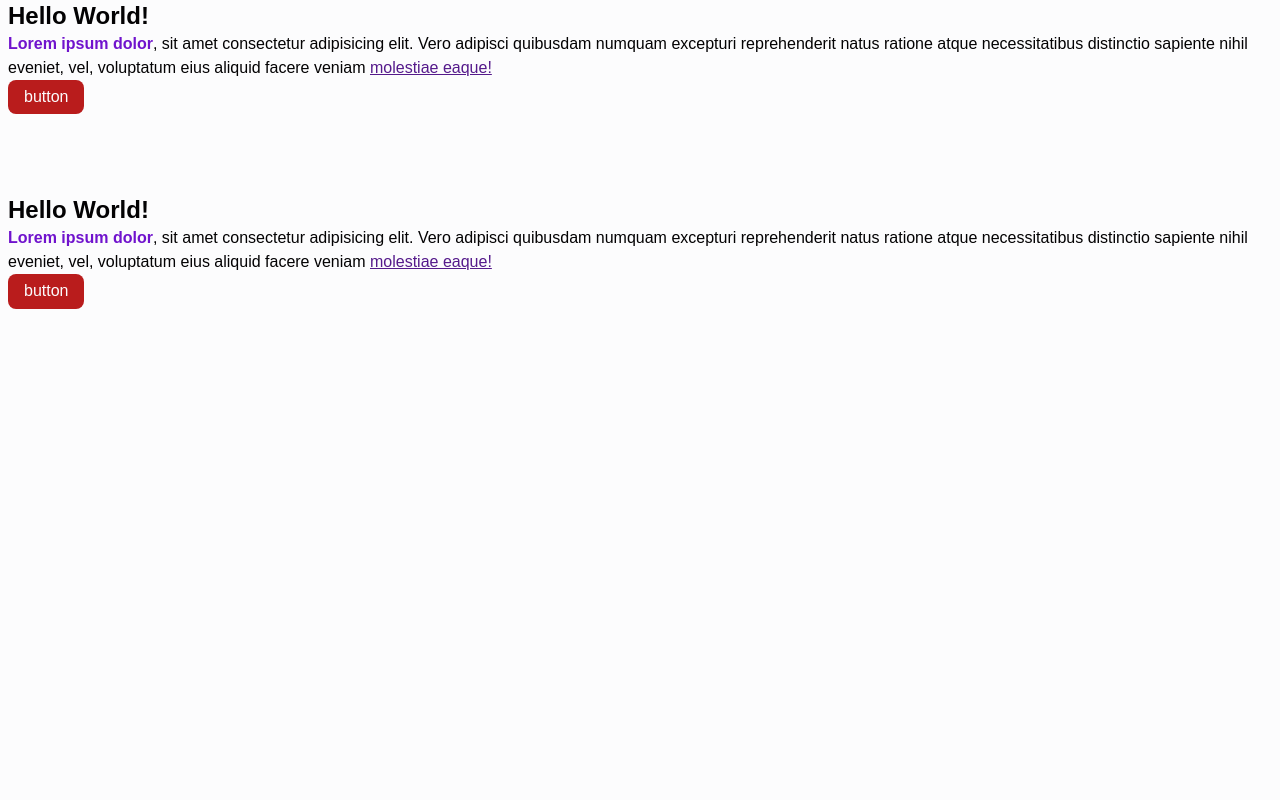
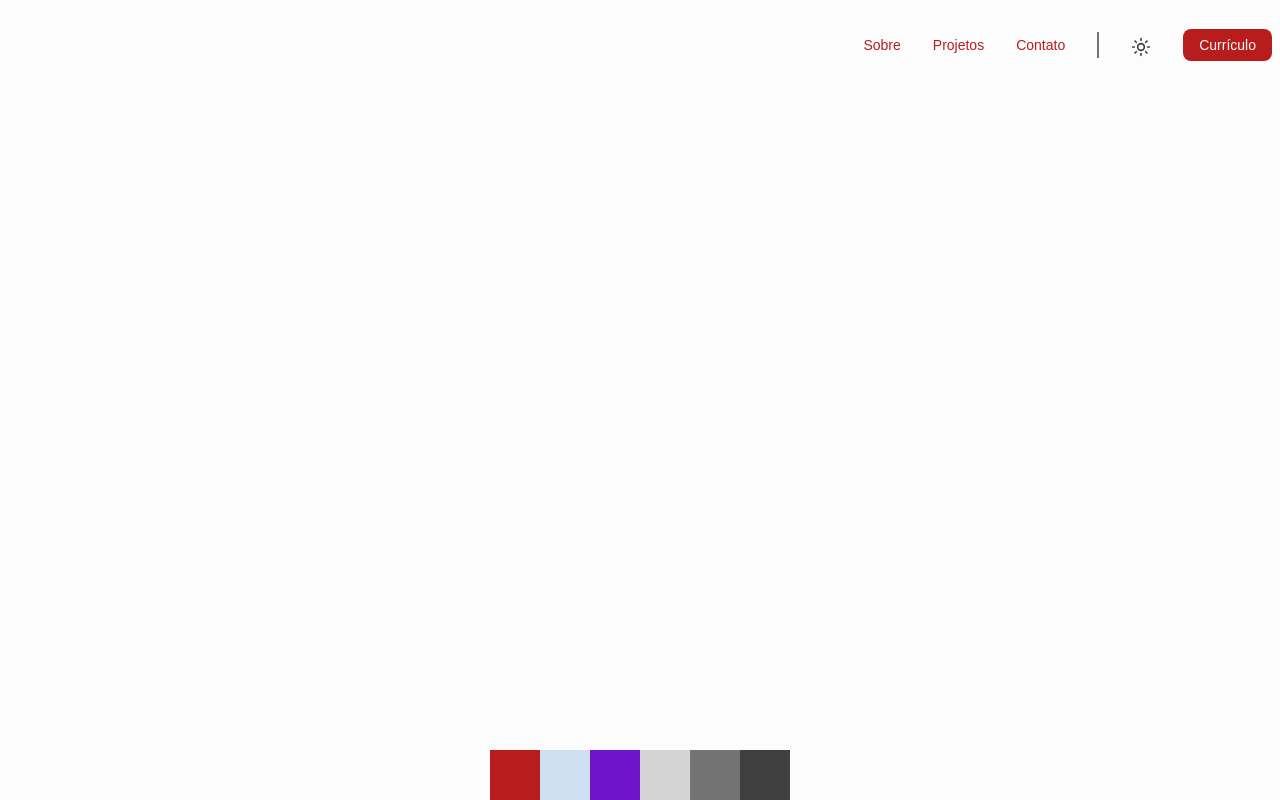
Before and after one commit to codi-Andre/old-portfolio, a website built with Vite: page index.html in a window 1280 px wide. Built offline with nearby package versions, Linux system fonts and the light colour scheme; a web font is replaced by a local one.

Commit message:
feat: create nav menu

```diff
--- a/index.html
+++ b/index.html
@@ -1,5 +1,5 @@
 <!DOCTYPE html>
-<html lang="en">
+<html lang="pt-BR">
   <head>
     <meta charset="UTF-8" />
     <meta name="viewport" content="width=device-width, initial-scale=1.0" />
@@ -11,26 +11,75 @@
     <title>Portfolio</title>
   </head>
   <body>
-    <article class="container">
-      <h1>Hello World!</h1>
-      <p>
-        <strong>Lorem ipsum dolor</strong>, sit amet consectetur adipisicing
-        elit. Vero adipisci quibusdam numquam excepturi reprehenderit natus
-        ratione atque necessitatibus distinctio sapiente nihil eveniet, vel,
-        voluptatum eius aliquid facere veniam <a href="">molestiae eaque!</a>
-      </p>
-      <button class="btn">button</button>
-    </article>
-    <article class="container section">
-      <h1>Hello World!</h1>
-      <p>
-        <strong>Lorem ipsum dolor</strong>, sit amet consectetur adipisicing
-        elit. Vero adipisci quibusdam numquam excepturi reprehenderit natus
-        ratione atque necessitatibus distinctio sapiente nihil eveniet, vel,
-        voluptatum eius aliquid facere veniam <a href="">molestiae eaque!</a>
-      </p>
-      <button class="btn">button</button>
-    </article>
+    <header class="header container">
+      <nav>
+        <ul class="header__menu">
+          <li>
+            <a class="header__link" href="#about">Sobre</a>
+          </li>
+          <li>
+            <a class="header__link" href="#featured">Projetos</a>
+          </li>
+          <li>
+            <a class="header__link" href="#contact">Contato</a>
+          </li>
+          <li class="header__line"></li>
+          <li>
+            <button class="header__sun">
+              <svg
+                xmlns="http://www.w3.org/2000/svg"
+                width="24"
+                height="24"
+                viewBox="0 0 24 24"
+                fill="none"
+                stroke="currentColor"
+                stroke-width="2"
+                stroke-linecap="round"
+                stroke-linejoin="round"
+              >
+                <circle cx="12" cy="12" r="4" />
+                <path d="M12 2v2" />
+                <path d="M12 20v2" />
+                <path d="m4.93 4.93 1.41 1.41" />
+                <path d="m17.66 17.66 1.41 1.41" />
+                <path d="M2 12h2" />
+                <path d="M20 12h2" />
+                <path d="m6.34 17.66-1.41 1.41" />
+                <path d="m19.07 4.93-1.41 1.41" />
+              </svg>
+            </button>
+          </li>
+          <li>
+            <a href="#" class="header__resume btn">Currículo</a>
+          </li>
+        </ul>
+        <button class="header__bars">
+          <svg
+            xmlns="http://www.w3.org/2000/svg"
+            width="24"
+            height="24"
+            viewBox="0 0 24 24"
+            fill="none"
+            stroke="currentColor"
+            stroke-width="2"
+            stroke-linecap="round"
+            stroke-linejoin="round"
+          >
+            <line x1="4" x2="20" y1="12" y2="12" />
+            <line x1="4" x2="20" y1="6" y2="6" />
+            <line x1="4" x2="20" y1="18" y2="18" />
+          </svg>
+        </button>
+      </nav>
+    </header>
+    <footer class="pallette container">
+      <div class="pallette__color color1"></div>
+      <div class="pallette__color color2"></div>
+      <div class="pallette__color color3"></div>
+      <div class="pallette__color color4"></div>
+      <div class="pallette__color color5"></div>
+      <div class="pallette__color color6"></div>
+    </footer>
     <script type="module" src="./src/main.js"></script>
   </body>
 </html>
--- a/src/main.js
+++ b/src/main.js
@@ -1,3 +1,4 @@
 import "../styles/modern-normalize.css"
 import "../styles/style.css"
+import "../styles/components/header.css"
 import "../styles/utils.css"
--- /dev/null
+++ b/styles/components/header.css
@@ -0,0 +1,89 @@
+.header {
+  display: flex;
+  justify-content: flex-end;
+  align-items: center;
+  padding-top: 2rem;
+  padding-bottom: 2rem;
+}
+
+.header__menu {
+  display: none;
+}
+
+.header__bars {
+  color: var(--clr-dark);
+  width: var(--size-2xl);
+  height: var(--size-2xl);
+  display: block;
+}
+
+/* xs */
+/* @media (min-width: 475px) {} */
+
+/* sm */
+/* @media (min-width: 640px) {} */
+
+/* md */
+@media (min-width: 768px) {
+  .header__menu {
+    display: flex;
+    align-items: center;
+    list-style-type: none;
+    padding: 0;
+    gap: 2em;
+  }
+
+  .header__link {
+    font-size: var(--size-xs);
+    text-decoration: none;
+    font-weight: 500;
+    color: var(--clr-primary);
+    transition: color 0.3s;
+  }
+
+  .header__link:hover {
+    color: var(--clr-neutral500);
+  }
+
+  .header__line {
+    border: solid 1px var(--clr-neutral500);
+    padding-top: 1.5rem;
+  }
+
+  .header__sun {
+    display: block;
+    color: var(--clr-neutral700);
+    height: var(--size-base);
+    width: var(--size-base);
+  }
+
+  .header__resume {
+    font-size: var(--size-xs);
+  }
+
+  .header__bars {
+    display: none;
+  }
+}
+
+/* lg */
+@media (min-width: 1024px) {
+  .header__link {
+    font-size: var(--size-sm);
+  }
+
+  .header__sun {
+    width: var(--size-xl);
+    height: var(--size-xl);
+  }
+
+  .header__resume {
+    font-size: var(--size-sm);
+  }
+}
+
+/* xl */
+/* @media (min-width: 1280px) {} */
+
+/* 2xl */
+/* @media (min-width: 1536px) {} */
--- a/styles/style.css
+++ b/styles/style.css
@@ -21,8 +21,10 @@
   --clr-dark: #030203;
   --clr-primary: #b91c1c;
   --clr-secondary: #cfe0f2;
-  --clr-tertiary: #f3f3f4;
   --clr-accent: #7013cd;
+  --clr-neutral300: #d4d4d4;
+  --clr-neutral500: #737373;
+  --clr-neutral700: #404040;
 
   /* sizes */
   --size-xxs: 0.5rem;
@@ -46,10 +48,7 @@
   :root {
     --clr-light: #030203;
     --clr-dark: #fcfcfd;
-    --clr-primary: #b91c1c;
     --clr-secondary: #091420;
-    --clr-tertiary: #0b0a0b;
-    --clr-accent: #7013cd;
   }
 }
 
--- a/styles/utils.css
+++ b/styles/utils.css
@@ -1,3 +1,36 @@
+.pallette {
+  position: fixed;
+  bottom: 0;
+  display: flex;
+  justify-content: center;
+  border-radius: 8px;
+}
+
+.pallette__color {
+  width: 50px;
+  height: 50px;
+  content: "";
+}
+
+.color1 {
+  background-color: var(--clr-primary);
+}
+.color2 {
+  background-color: var(--clr-secondary);
+}
+.color3 {
+  background-color: var(--clr-accent);
+}
+.color4 {
+  background-color: var(--clr-neutral300);
+}
+.color5 {
+  background-color: var(--clr-neutral500);
+}
+.color6 {
+  background-color: var(--clr-neutral700);
+}
+
 .btn {
   color: var(--clr-light);
   font-weight: 500;
```
